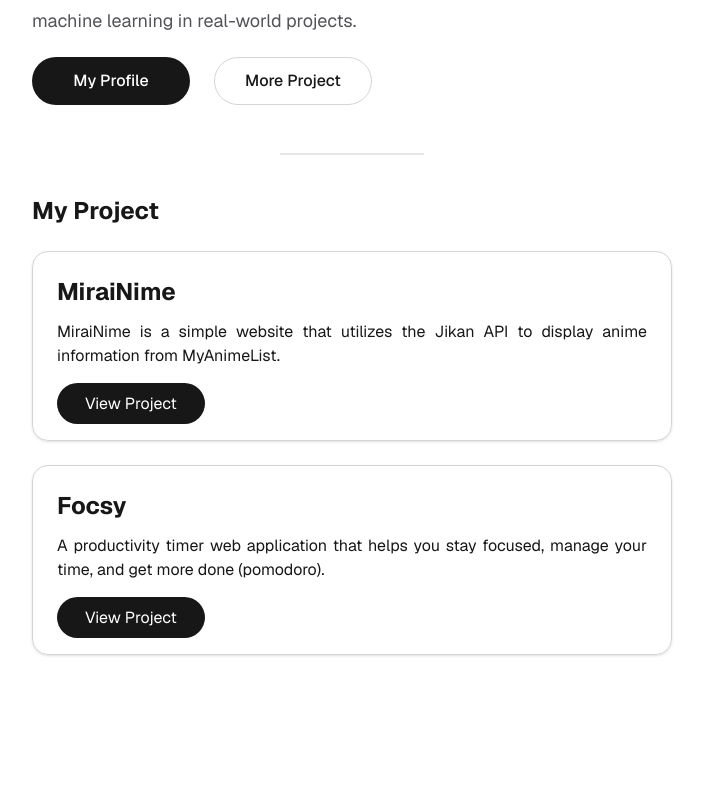
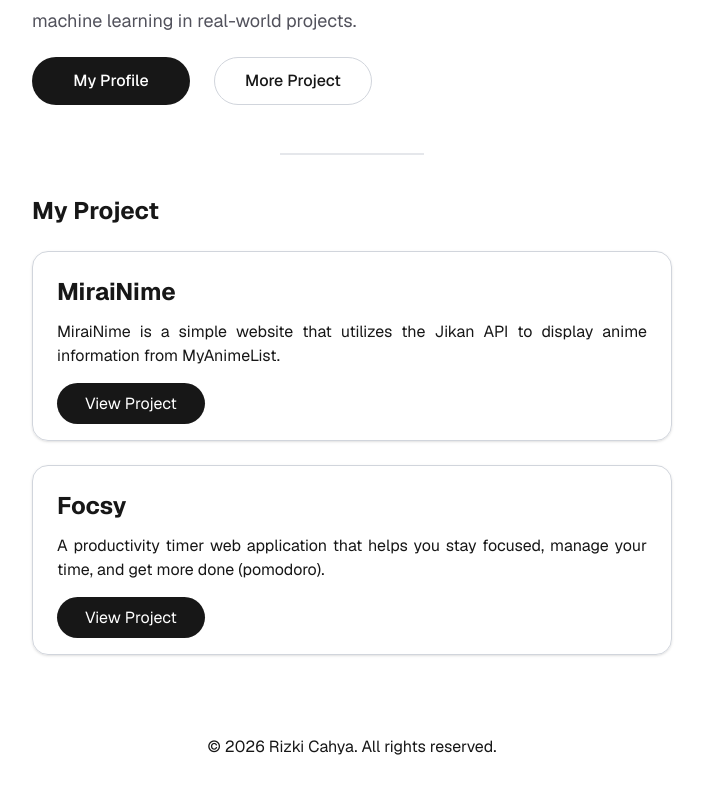
Before and after one commit to rizkicahyaa/next-web-profile-test, a Next.js app: page / in a window 1280 px wide. Shown: the part 451-1244 px from the top of the page, without its empty margins (288-991 px from the left). Built offline with nearby package versions, Linux system fonts and the light colour scheme.

Commit message:
feat: add footer components

```diff
--- a/app/page.tsx
+++ b/app/page.tsx
@@ -40,6 +40,10 @@ export default function Home() {
                         </a>
                     </div>
                 </div>
+
+                <footer className="text-center mx-auto mt-20">
+                    <p className="">&copy; 2026 Rizki Cahya. All rights reserved.</p>
+                </footer>
             </main>
         </div>
     );
```
